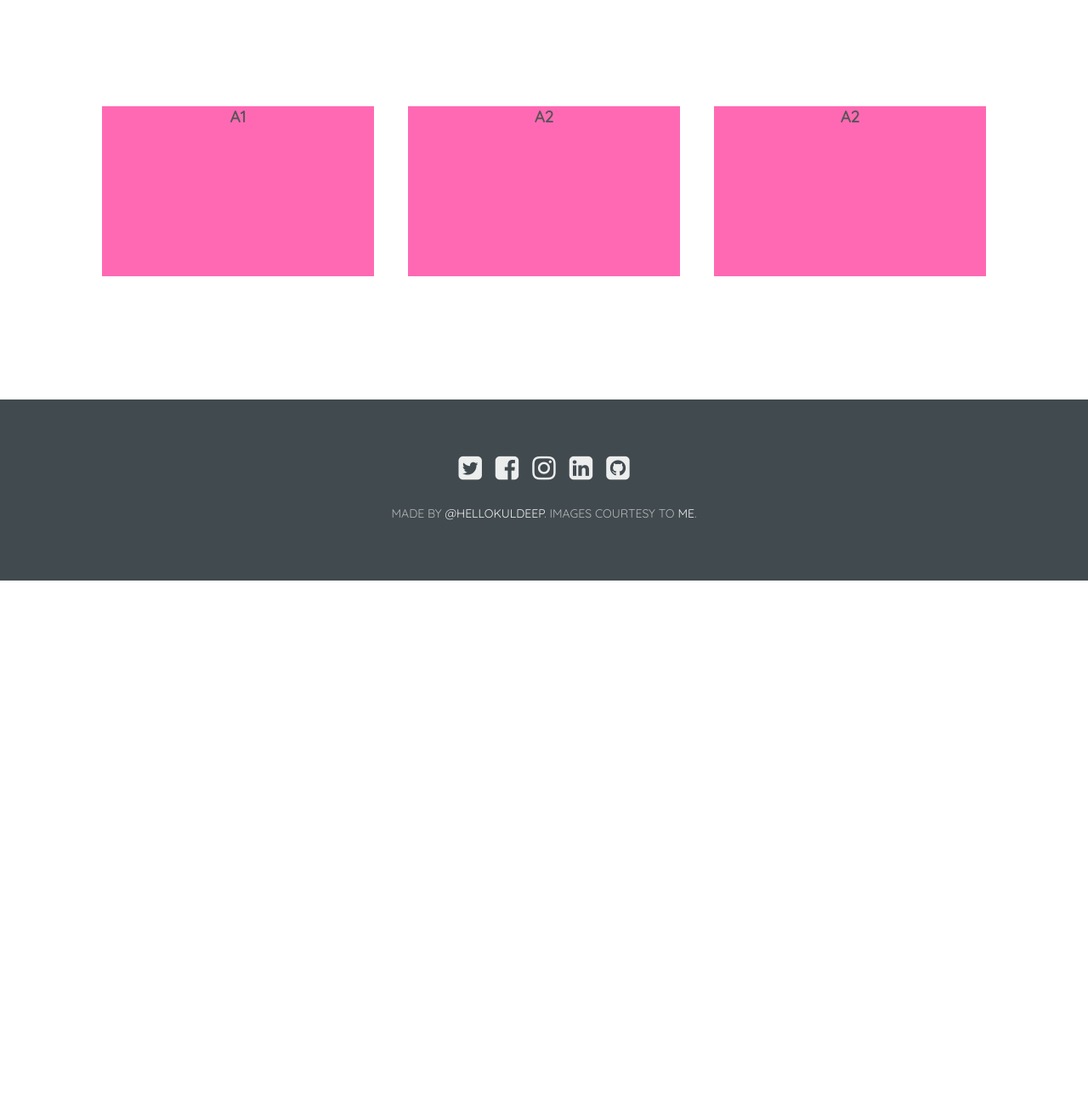
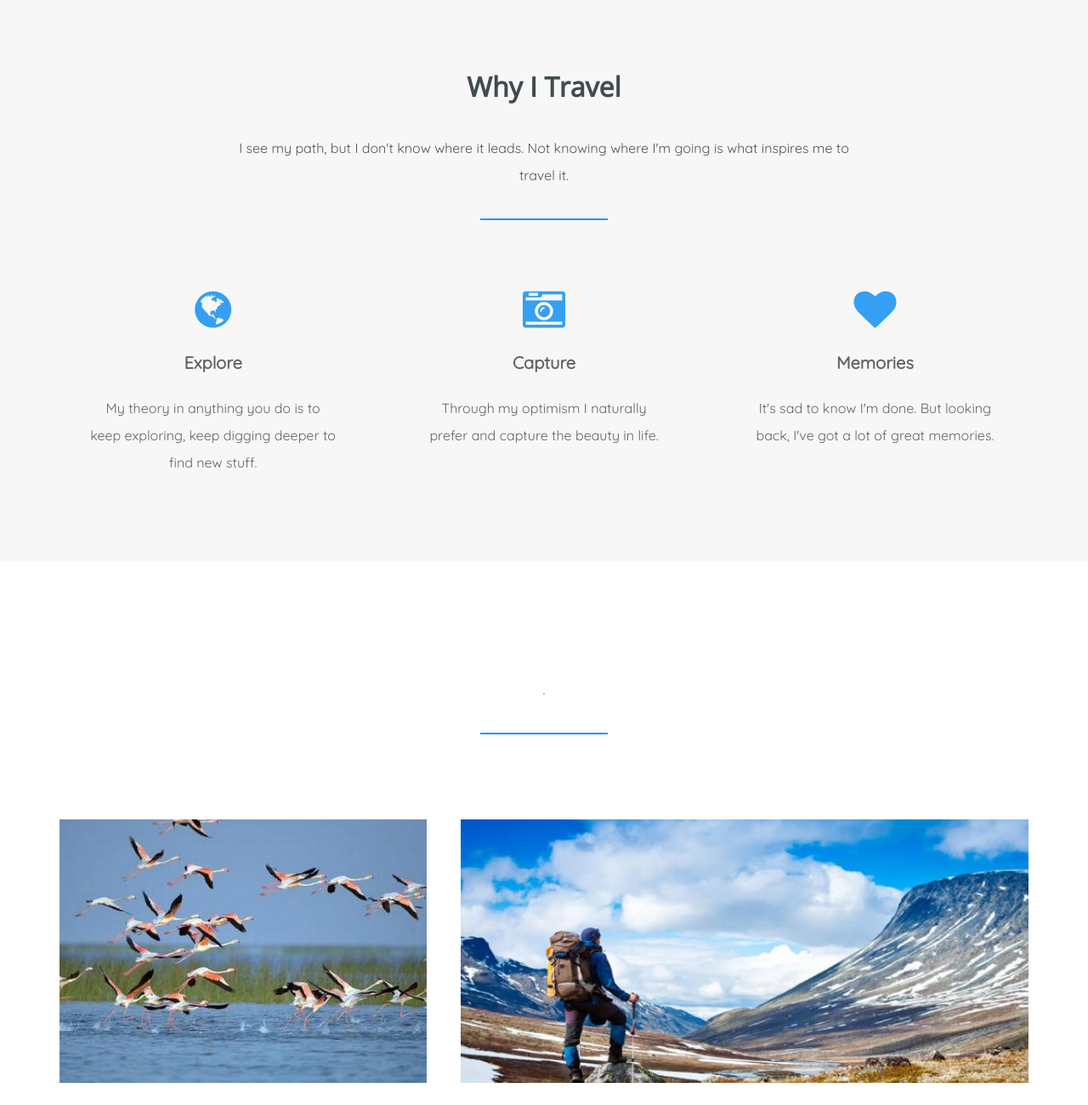
Before and after one commit to HelloKuldeep/_helloworkspace, a plain HTML site: page firstExercise/index.html in a window 1280 px wide. Shown: the part 820-2120 px from the top of the page at 85% size. Before the commit the page ends 1503 px from the top, so only its background shows below. Drawn offline with nearby package versions, Linux system fonts and the light colour scheme.

Commit message:
CGI-ASSIGN-DAY2

```diff
--- a/firstExercise/css/styles.css
+++ b/firstExercise/css/styles.css
@@ -1,6 +1,4 @@
-/*-------------
- 	General
--------------*/
+ 	/* General */
 
 *{
 	margin: 0;
@@ -52,7 +50,7 @@ section{
 	flex-direction: column;
 	align-items: center;
 
-	padding: 125px 100px;
+	padding: 100px 50px;
 }
 
 @media (max-width: 1000px){
@@ -94,12 +92,9 @@ ul.grid{
 	justify-content: center;
 }
 
-/*-------------
- 	Header
--------------*/
+ 	/* Header */
 
 header{
-	/* stack order of an element */
 	position: fixed;
 	top: 0;
 	left: 0;
@@ -169,9 +164,7 @@ header nav li:last-child{
 	  } */
 }
 
-/*----------------
- 	Hero Section
-----------------*/
+ 	/* Hero Section */
 
 .hero{
 	position: relative;
@@ -200,7 +193,7 @@ header nav li:last-child{
 	width: 100%;
 	height: 100%;
 	background-color: #414a4f;
-	opacity: 0.75;
+	opacity: 0.5;
 }
 
 .hero h1{
@@ -240,11 +233,93 @@ header nav li:last-child{
 
 }
 
+ 	/* Features Section */
+
+.features{
+	background-color: #f7f7f7;
+}
+
+.features .grid li{
+	padding: 0 30px;
+	flex-basis: 33%;
+	text-align: center;
+}
+
+.features .grid li i{
+    font-size: 50px;
+    color: #2196F3;
+    margin-bottom: 25px;
+}
+
+.features .grid li h4{
+	color: #555;
+    font-size: 20px;
+    margin-bottom: 25px;
+}
+
+.features .grid li p{
+    margin: 0;
+}
+
+@media (max-width: 1000px){
+
+	.features .grid li{
+		flex-basis: 70%;
+		margin-bottom: 65px;
+	}
+
+	.features .grid li:last-child{
+		margin-bottom: 0;
+	}
+
+}
+
+@media (max-width: 600px){
+
+	.features .grid li{
+		flex-basis: 100%;
+	}
+
+}
+
+ 	/* My Work Section */
+
+.my-work{
+	background-color: #fff;
+}
+
+.my-work .grid li{
+	padding: 20px;
+	height: 350px;
+	border-radius: 3px;
+
+	background-clip: content-box;
+	background-size: cover;
+	background-position: center;
+	background-color: #333;
+}
+
+.my-work .grid li.small{
+	flex-basis: 40%;
+}
+
+.my-work .grid li.large{
+	flex-basis: 60%;
+}
+
+
+@media (max-width: 1000px){
+
+	.my-work .grid li.small,
+	.my-work .grid li.large{
+		flex-basis: 100%;
+	}
+
+}
+
 /* rest goes here */
 
-/*-------------
- 	Footer
--------------*/
+ 	/* Footer */
 
 footer{
 	display: flex;
@@ -292,37 +367,3 @@ footer p a{
 	}
 
 }
-
-
-
-
-
-
-.mybox {
-	width: auto;
-	height: auto;
-	display: flex;
-	flex-direction: row;
-}
-
-.mybox div{
-	width: 33%;
-	height: 200px;
-	background-color: hotpink;
-	margin: 20px;
-	text-align: center;
-}
-
-@media (max-width: 700px){
-	.mybox {
-		flex-direction: column;
-	}
-
-	.mybox div{
-		width: 200px;
-		height: 200px;
-		background-color: greenyellow;
-		margin: 20px;
-		text-align: center;
-	}
-}
--- a/firstExercise/index.html
+++ b/firstExercise/index.html
@@ -4,7 +4,7 @@
     <meta charset="utf-8">
     <meta http-equiv="X-UA-Compatible" content="IE=edge">
     <meta name="viewport" content="width=device-width, initial-scale=1">
-    <title>Personal</title>
+    <title>Travel With @hellokuldeep</title>
 
 	<link href="https://fonts.googleapis.com/css?family=Open+Sans" rel="stylesheet">
 	<link href="https://fonts.googleapis.com/css?family=Quicksand" rel="stylesheet">
@@ -35,15 +35,46 @@
 		<a href="#" class="btn">BLOGS</a>
 	</section>
 
-    <section class="mybox">
-        <div>
-            <h3>A1</h3>
+	<section class="features">
+		<h3 class="title">Why I Travel</h3>
+		<p>I see my path, but I don't know where it leads. Not knowing where I'm going is what inspires me to travel it.</p>
+		<hr>
+
+		<ul class="grid">
+			<li>
+				<a href="#">
+				<i class="fa fa-globe"></i>
+				<h4>Explore</h4>
+				<p>My theory in anything you do is to keep exploring, keep digging deeper to find new stuff.</p>
+				</a>
+			</li>
+			<li>
+				<a href="#">
+				<i class="fa fa-camera-retro"></i>
+				<h4>Capture</h4>
+				<p>Through my optimism I naturally prefer and capture the beauty in life.</p>
+				</a>
+			</li>
+			<li>
+				<a href="#">
+				<i class="fa fa-heart"></i>
+				<h4>Memories</h4>
+				<p>It's sad to know I'm done. But looking back, I've got a lot of great memories.</p>
+				</a>
+			</li>
 		</div>
-        <div>
-            <h3>A2</h3>
-        </div>
-        <div>
-            <h3>A2</h3>
+	</section>
+
+	<section class="my-work">
+		<h3 class="title"></h3>
+		<p>.</p>
+		<hr>
+
+		<ul class="grid">
+			<li class="small" style="background-image: url(assets/img/chilka.jpg);"></li>
+			<li class="large" style="background-image: url(assets/img/chanderkhani.jpg);"></li>
+			<li class="large" style="background-image: url(assets/img/sunderban.jpg);"></li>
+			<li class="small" style="background-image: url(assets/img/sandakphu.jpg);"></li>
 		</div>
 	</section>
 
@@ -53,7 +84,7 @@
 				<li><a href="http://fb.com/hellokuldeep"><i class="fa fa-facebook-square"></i></a></li>
 				<li><a href="http://instagram.com/hellokuldeep"><i class="fa fa-instagram"></i></a></li>
 				<li><a href="http://linkedin.com/in/hellokuldeep"><i class="fa fa-linkedin-square"></i></a></li>
-			<li><a href="http://github.com/hellokuldeep"><i class="fa fa-github-square""></i></a></li>
+				<li><a href="http://github.com/hellokuldeep"><i class="fa fa-github-square"></i></a></li>
 			</ul>
 			<p>Made by <a href="#">@hellokuldeep</a>. images courtesy to <a href="http://instagram.com/hellokuldeep" target="_blank">ME</a>.</p>
 	</footer>
```
Also changed, not shown: firstExercise/assets/img/balloon2.jpg (renamed from firstExercise/assets/img/balloon.jpg), firstExercise/assets/img/chanderkhani.jpg (added), firstExercise/assets/img/chilka.jpg (added), firstExercise/assets/img/coast2.jpg (renamed from firstExercise/assets/img/coast.jpg), firstExercise/assets/img/hero11.jpg (deleted), firstExercise/assets/img/hero2.jpg (deleted), firstExercise/assets/img/hero3.jpg (deleted), firstExercise/assets/img/island2.jpg (renamed from firstExercise/assets/img/island.jpg), firstExercise/assets/img/mountain2.jpg (renamed from firstExercise/assets/img/mountain.jpg), firstExercise/assets/img/sandakphu.jpg (added), firstExercise/assets/img/sunderban.jpg (added), firstExercise/assets/img/sunderban2.jpg (added). Lines whose indentation alone changed are shown as unchanged.
